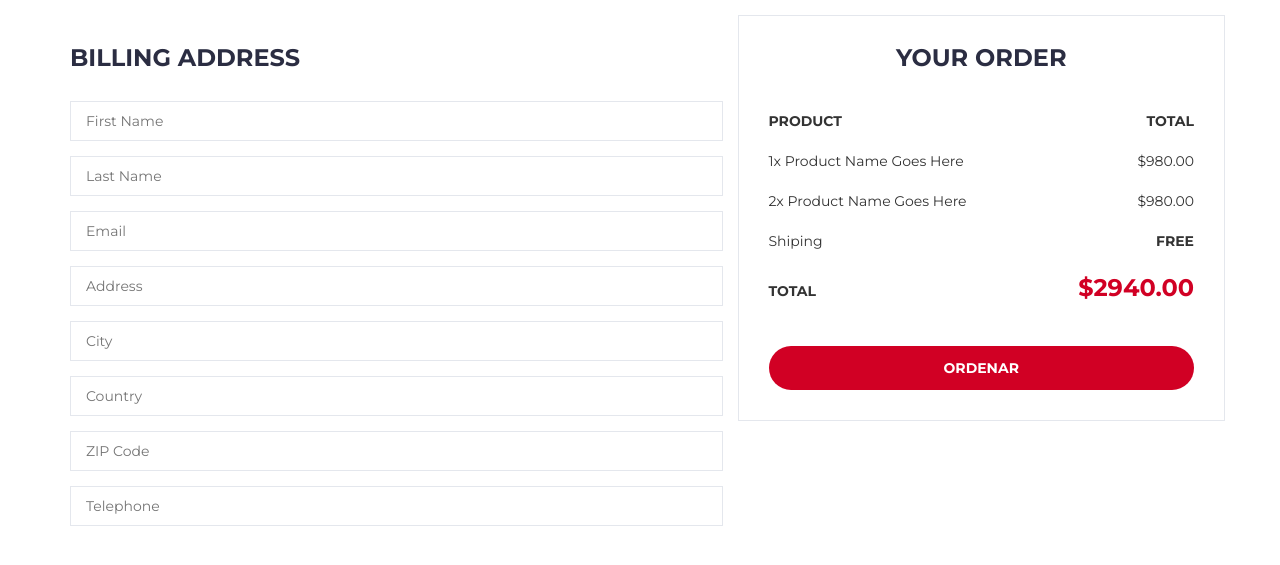
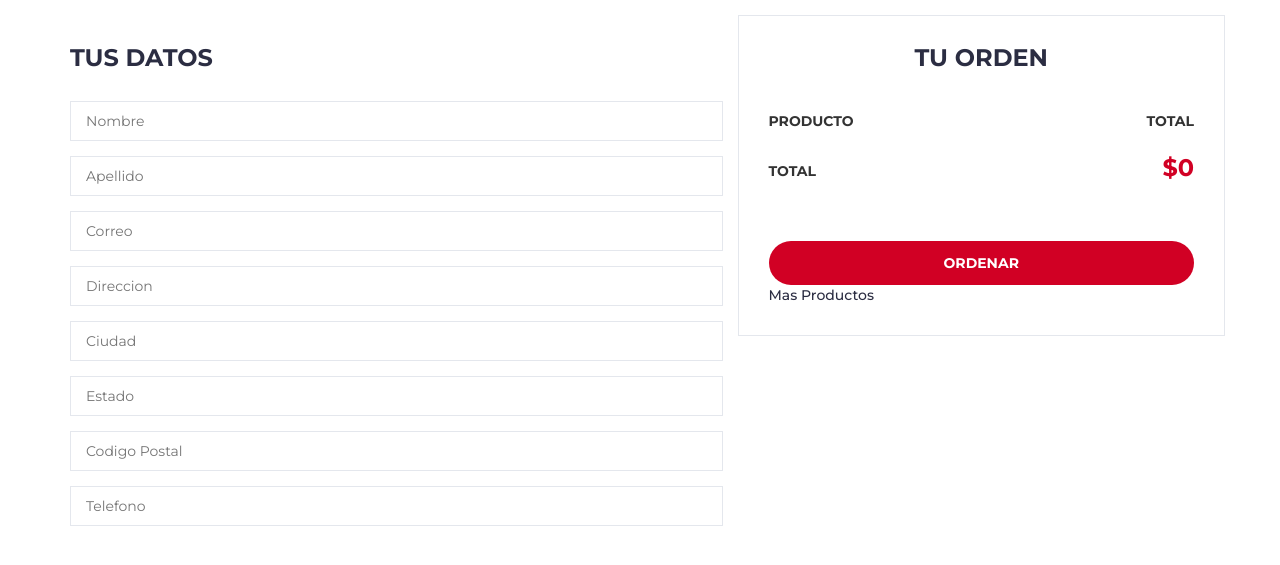
Before and after one commit to Fanny08/storeelectronica, a PHP site: page /checkout.php in a window 1280 px wide. Shown: the part 100-665 px from the top of the page. Run offline with PHP 8.4, Linux system fonts and the light colour scheme.

Commit message:
sistema de pago

```diff
--- a/checkout.php
+++ b/checkout.php
@@ -17,36 +17,36 @@
 			<div class="container">
 				<!-- row -->
 				<div class="row">
-
+					<form action="#" method="post" id="checkout">
 						<div class="col-md-7">
 							<!-- Billing Details -->
 							<div class="billing-details">
 								<div class="section-title">
-								<h3 class="title">Billing address</h3>
+									<h3 class="title">Tus Datos</h3>
 								</div>
 								<div class="form-group">
-								<input class="input" type="text" name="first-name" placeholder="First Name">
+									<input class="input" type="text" name="first-name" placeholder="Nombre" required>
 								</div>
 								<div class="form-group">
-								<input class="input" type="text" name="last-name" placeholder="Last Name">
+									<input class="input" type="text" name="last-name" placeholder="Apellido" required>
 								</div>
 								<div class="form-group">
-								<input class="input" type="email" name="email" placeholder="Email">
+									<input class="input" type="email" name="email" placeholder="Correo" required>
 								</div>
 								<div class="form-group">
-								<input class="input" type="text" name="address" placeholder="Address">
+									<input class="input" type="text" name="address" placeholder="Direccion" required>
 								</div>
 								<div class="form-group">
-								<input class="input" type="text" name="city" placeholder="City">
+									<input class="input" type="text" name="city" placeholder="Ciudad" required>
 								</div>
 								<div class="form-group">
-								<input class="input" type="text" name="country" placeholder="Country">
+									<input class="input" type="text" name="country" placeholder="Estado" required>
 								</div>
 								<div class="form-group">
-								<input class="input" type="text" name="zip-code" placeholder="ZIP Code">
+									<input class="input" type="text" name="zip-code" placeholder="Codigo Postal" required>
 								</div>
 								<div class="form-group">
-								<input class="input" type="tel" name="tel" placeholder="Telephone">
+									<input class="input" type="tel" name="tel" placeholder="Telefono" required>
 								</div>
 							</div>
 							<!-- /Billing Details -->
@@ -55,35 +55,24 @@
 						<!-- Order Details -->
 						<div class="col-md-5 order-details">
 							<div class="section-title text-center">
-							<h3 class="title">Your Order</h3>
+								<h3 class="title">Tu Orden</h3>
 							</div>
 							<div class="order-summary">
 								<div class="order-col">
-								<div><strong>PRODUCT</strong></div>
+									<div><strong>PRODUCTO</strong></div>
 									<div><strong>TOTAL</strong></div>
 								</div>
-							<div class="order-products">
+								<div id="order-products" class="order-products"></div>
 								<div class="order-col">
-									<div>1x Product Name Goes Here</div>
-									<div>$980.00</div>
-								</div>
-								<div class="order-col">
-									<div>2x Product Name Goes Here</div>
-									<div>$980.00</div>
+									<div><strong>TOTAL</strong></div>
+									<div><strong id="order-total" class="order-total"></strong></div>
 								</div>
 							</div>
-							<div class="order-col">
-								<div>Shiping</div>
-								<div><strong>FREE</strong></div>
-							</div>
-							<div class="order-col">
-								<div><strong>TOTAL</strong></div>
-								<div><strong class="order-total">$2940.00</strong></div>
-							</div>
-						</div>
-						<a href="#" class="primary-btn order-submit">Ordenar</a>
+							<button type="submit" id="btn-ordenar" class="primary-btn order-submit col-md-12">Ordenar</button>
+							<a href="../">Mas Productos</a>
 						</div>
 						<!-- /Order Details -->
+					</form>
 				</div>
 				<!-- /row -->
 			</div>
@@ -91,13 +80,66 @@
 		</div>
 		<!-- /SECTION -->
 
-		<!-- jQuery Plugins -->
-		<script src="js/jquery.min.js"></script>
-		<script src="js/bootstrap.min.js"></script>
-		<script src="js/slick.min.js"></script>
-		<script src="js/nouislider.min.js"></script>
-		<script src="js/jquery.zoom.min.js"></script>
-		<script src="js/main.js"></script>
+		<?php
+		include('html-source/scripts.html');
+		?>
+<script>
+jQuery(document).ready(function(){
+	var validarCompra = false;
+	var subTotal = 0;
+	function loadOrder()
+	{
+		$.ajax
+		({
+			url:"php/carrito/getCarrito.php",
+			type:"post",
+			dataType: 'json',
+			success:function(datos)
+			{
+				$('#order-products').empty();
+				for(var i=0; i<datos.total[0].productos; i++)
+				{
+					$('#order-products').append(
+						'<div class="order-col">'+
+							'<div>'+datos.productos[i].nombre+'</div>'+
+							'<div>$'+datos.productos[i].precio+'</div>'+
+						'</div>'
+					);
+				}
+				if(datos.total[0].productos > 0){
+					validarCompra = true;
+				}else
+				{
+					validarCompra = false;
+				}
+				$('#order-total').text('$'+datos.total[0].subtotal);
+				subTotal = datos.total[0].subtotal;
+			}
 
+		});
+	}
+	loadOrder();
+
+	$("#checkout").submit(function ()
+	{
+		if(validarCompra)
+		{
+			vaciarCarrito();
+			swal("Exito","Paga \""+subTotal+"\" en tu oxxo mas cercano. #Referencia: \"0123 4567 8910 1112\"","success");
+		}
+		else
+		{
+			swal("Error", "Agrega productos a tu carrito.", "error");
+		}
+		loadOrder();
+		return false;
+	});
+
+	$("#cart-list").on("click", "button.delete", function(e)
+	{
+		loadOrder();
+	});
+});
+</script>
 	</body>
 </html>
```
Lines whose indentation alone changed are shown as unchanged.
